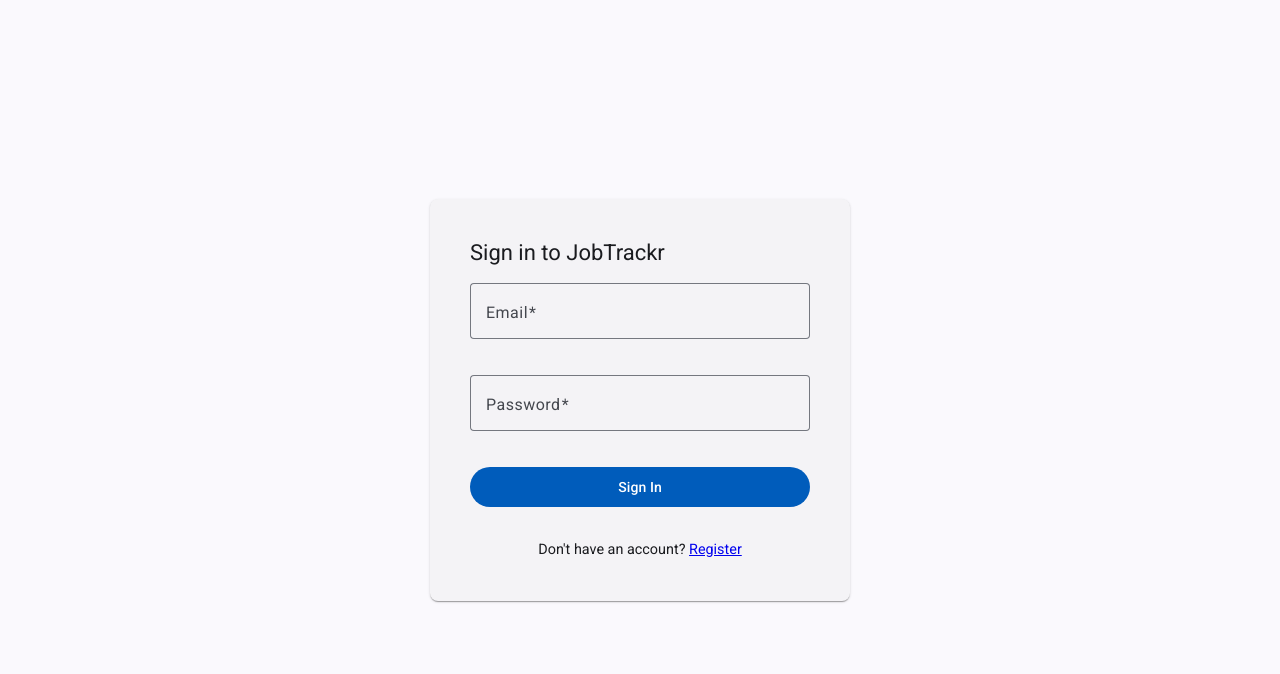
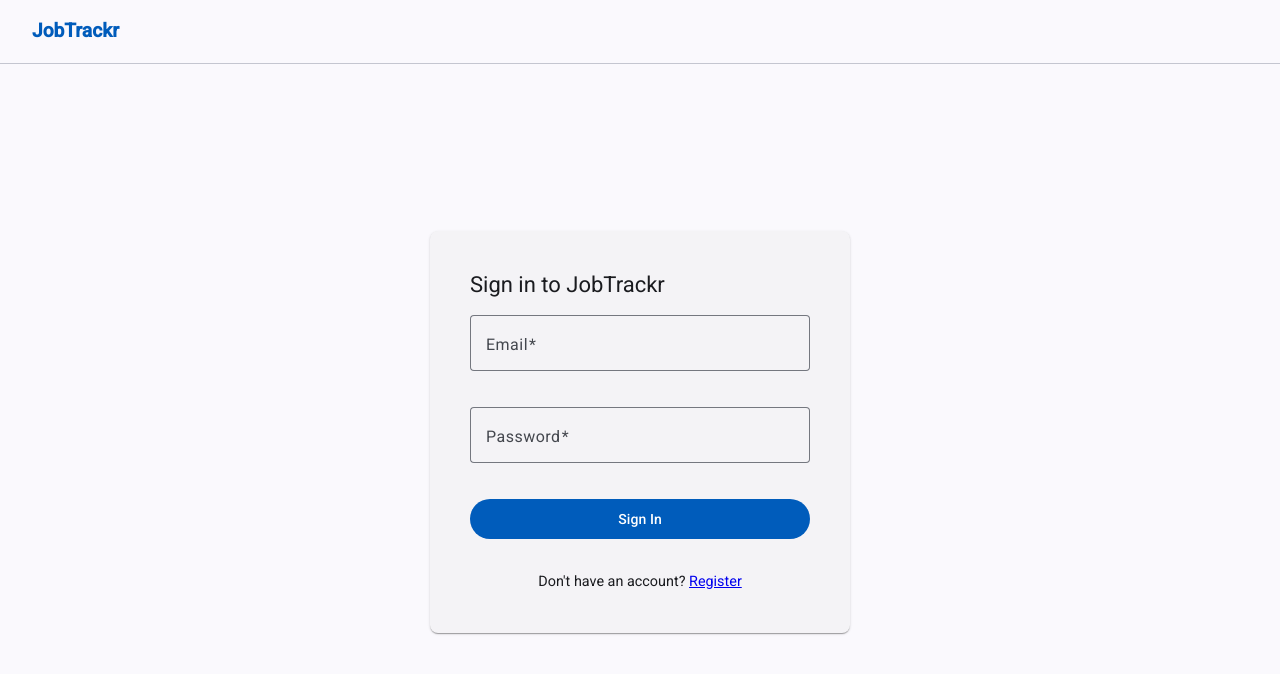
Before and after one commit to tkrsatyam/jobtrackr, an Angular app in the folder frontend/jobtrackr-fe/: page /login in a window 1280 px wide. Shown: the top 674 px of the page. Built offline with nearby package versions, Linux system fonts and the light colour scheme.

Commit message:
feat: enhance sidebar navigation with exact route matching and update layout styles

```diff
--- a/frontend/jobtrackr-fe/src/app/features/applications/application-board/application-board.component.ts
+++ b/frontend/jobtrackr-fe/src/app/features/applications/application-board/application-board.component.ts
@@ -101,6 +101,12 @@
     this.columns.set(newColumns);
 
     this.appService.changeStatus(app.applicationId, { status: targetStatus }).subscribe({
+      next: a => {
+        if (TERMINAL_STATUSES.includes(targetStatus)) {
+          this.snackBar.open(`${a.companyName} application status updated to ${STATUS_LABELS[a.status]}`, 'OK', { duration: 3000 });
+        }
+        this.load();
+      },
       error: () => {
         this.load();
         this.snackBar.open('Status update failed', 'OK', { duration: 3000 });
--- a/frontend/jobtrackr-fe/src/app/features/auth/login/login.component.html
+++ b/frontend/jobtrackr-fe/src/app/features/auth/login/login.component.html
@@ -1,3 +1,7 @@
+<div class="auth-topbar">
+    <span class="auth-brand">JobTrackr</span>
+</div>
+
 <div class="auth-container">
     <mat-card class="auth-card">
         <mat-card-header>
--- a/frontend/jobtrackr-fe/src/app/features/auth/login/login.component.scss
+++ b/frontend/jobtrackr-fe/src/app/features/auth/login/login.component.scss
@@ -1,8 +1,29 @@
+.auth-topbar {
+  height: var(--topbar-height);
+  display: flex;
+  align-items: center;
+  padding: 0 var(--spacing-xl);
+  background: var(--mat-sys-surface);
+  border-bottom: 1px solid var(--mat-sys-outline-variant);
+  position: fixed;
+  top: 0;
+  left: 0;
+  right: 0;
+  z-index: 100;
+}
+
+.auth-brand {
+  font-size: 1.2rem;
+  font-weight: 700;
+  color: var(--mat-sys-primary);
+}
+
 .auth-container {
     display: flex;
     align-items: center;
     justify-content: center;
     min-height: 100vh;
+    padding-top: var(--topbar-height);
 }
 
 .auth-card {
--- a/frontend/jobtrackr-fe/src/app/features/auth/register/register.component.html
+++ b/frontend/jobtrackr-fe/src/app/features/auth/register/register.component.html
@@ -1,3 +1,7 @@
+<div class="auth-topbar">
+    <span class="auth-brand">JobTrackr</span>
+</div>
+
 <div class="auth-container">
     <mat-card class="auth-card">
         <mat-card-header>
--- a/frontend/jobtrackr-fe/src/app/features/auth/register/register.component.scss
+++ b/frontend/jobtrackr-fe/src/app/features/auth/register/register.component.scss
@@ -1,8 +1,29 @@
+.auth-topbar {
+  height: var(--topbar-height);
+  display: flex;
+  align-items: center;
+  padding: 0 var(--spacing-xl);
+  background: var(--mat-sys-surface);
+  border-bottom: 1px solid var(--mat-sys-outline-variant);
+  position: fixed;
+  top: 0;
+  left: 0;
+  right: 0;
+  z-index: 100;
+}
+
+.auth-brand {
+  font-size: 1.2rem;
+  font-weight: 700;
+  color: var(--mat-sys-primary);
+}
+
 .auth-container {
     display: flex;
     align-items: center;
     justify-content: center;
     min-height: 100vh;
+    padding-top: var(--topbar-height);
 }
 
 .auth-card {
--- a/frontend/jobtrackr-fe/src/app/layout/sidebar/sidebar.component.html
+++ b/frontend/jobtrackr-fe/src/app/layout/sidebar/sidebar.component.html
@@ -9,7 +9,7 @@
                 <a  class="nav-item"
                     [routerLink]="item.route"
                     routerLinkActive="active"
-                    [routerLinkActiveOptions]="{ exact: item.route === '/dashboard' }"
+                    [routerLinkActiveOptions]="{ exact: item.exact }"
                     matRipple>
 
                     <mat-icon>{{ item.icon }}</mat-icon>
--- a/frontend/jobtrackr-fe/src/app/layout/sidebar/sidebar.component.ts
+++ b/frontend/jobtrackr-fe/src/app/layout/sidebar/sidebar.component.ts
@@ -7,6 +7,7 @@
   label: string;
   icon: string;
   route: string;
+  exact: boolean;
 }
 
 @Component({
@@ -22,9 +23,9 @@
 })
 export class SidebarComponent {
   navItems: NavItem[] = [
-    { label: 'Dashboard', icon: 'dashboard', route:'/dashboard' },
-    { label: 'Applications', icon: 'work_outline', route: '/applications' },
-    { label: 'Board', icon: 'view_kanban', route: '/applications/board' },
-    { label: 'Settings', icon: 'settings', route: '/settings' }
+    { label: 'Dashboard', icon: 'dashboard', route:'/dashboard', exact: true },
+    { label: 'Applications', icon: 'work_outline', route: '/applications', exact: true },
+    { label: 'Board', icon: 'view_kanban', route: '/applications/board', exact: true },
+    { label: 'Settings', icon: 'settings', route: '/settings', exact: true }
   ];
 }
```
